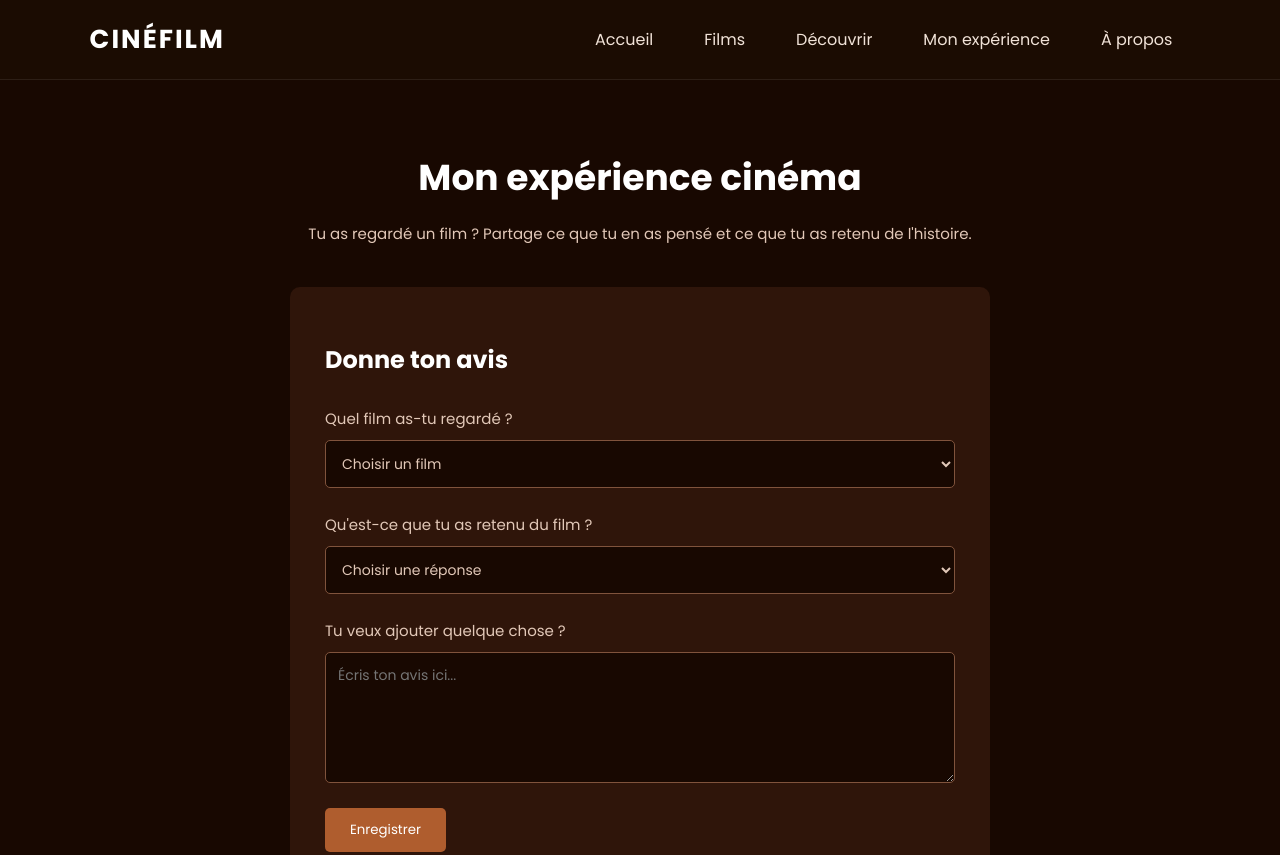
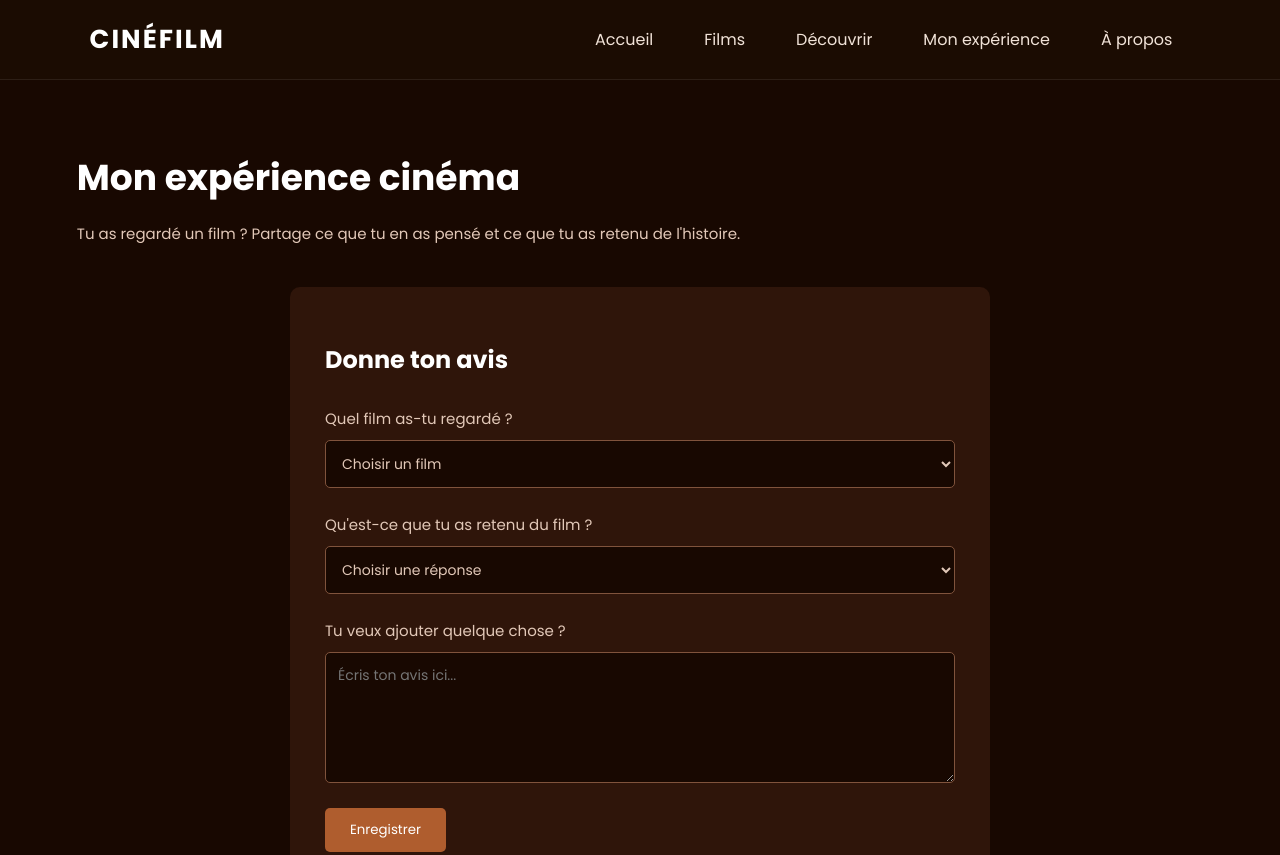
Before and after one commit to selmaBell/Sitefilm, a plain HTML site: page experience.html in a window 1280 px wide. Shown: the top 855 px of the page. Drawn offline with Linux system fonts and the light colour scheme.

Commit message:
Update style.css

```diff
--- a/style.css
+++ b/style.css
@@ -1290,9 +1290,9 @@ main {
 /* INTRODUCTION */
 
 .intro-experience {
-    text-align: center;
-    margin: 70px auto 40px;
-    padding: 0 20px;
+    text-align: left;
+    margin: 70px 6% 40px;
+    padding: 0;
 }
 
 .intro-experience h1 {
```
